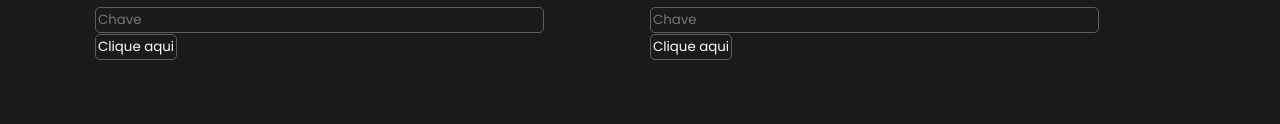
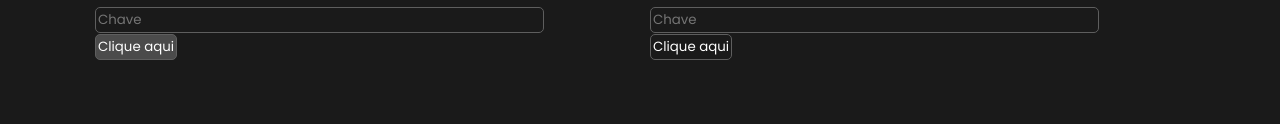
Before and after one commit to MIHAWKYTS/l-gica-aplicada-criptografia, a plain HTML site: page index.html in a window 1280 px wide. In both pictures the pointer is over the button 136 px from the left and 641 px from the top of the page. Shown: the part 594-718 px from the top of the page. Drawn offline with Linux system fonts and the light colour scheme.

Commit message:
new Styles

```diff
--- a/style.css
+++ b/style.css
@@ -91,7 +91,13 @@
   }
 
   button{
+    cursor: pointer;
     border-radius: 5px;
     padding: 2px;
     border: 1px solid rgb(94, 94, 94);
   }
+
+
+  button:hover{
+    background-color: #4b4b4b;
+  }
```
